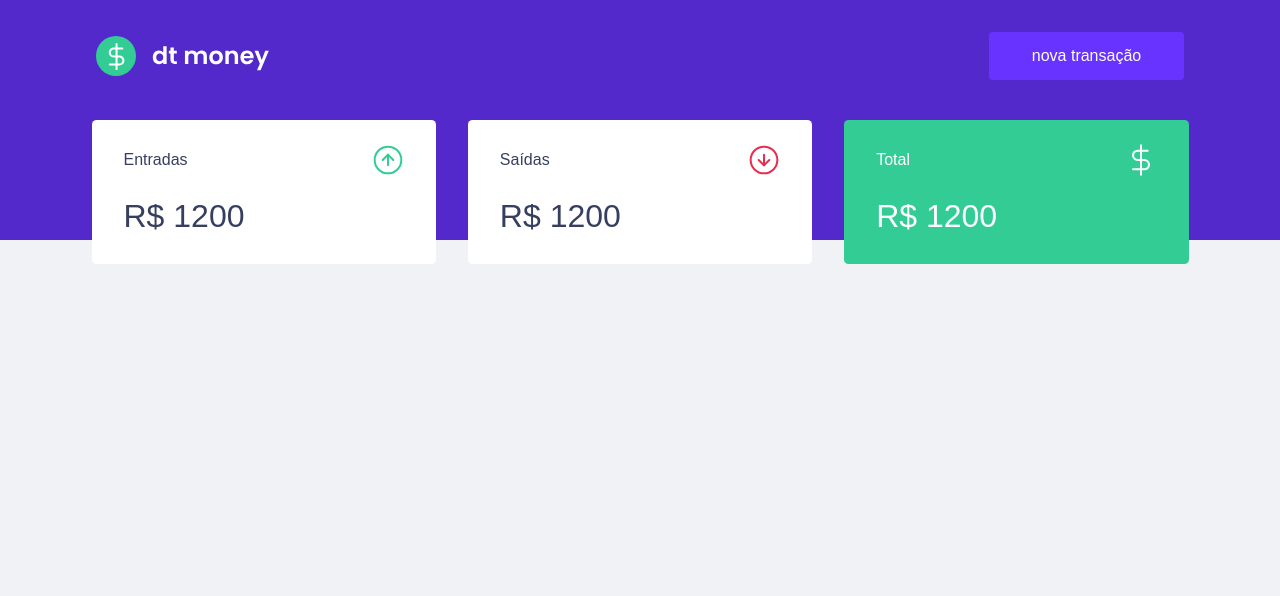
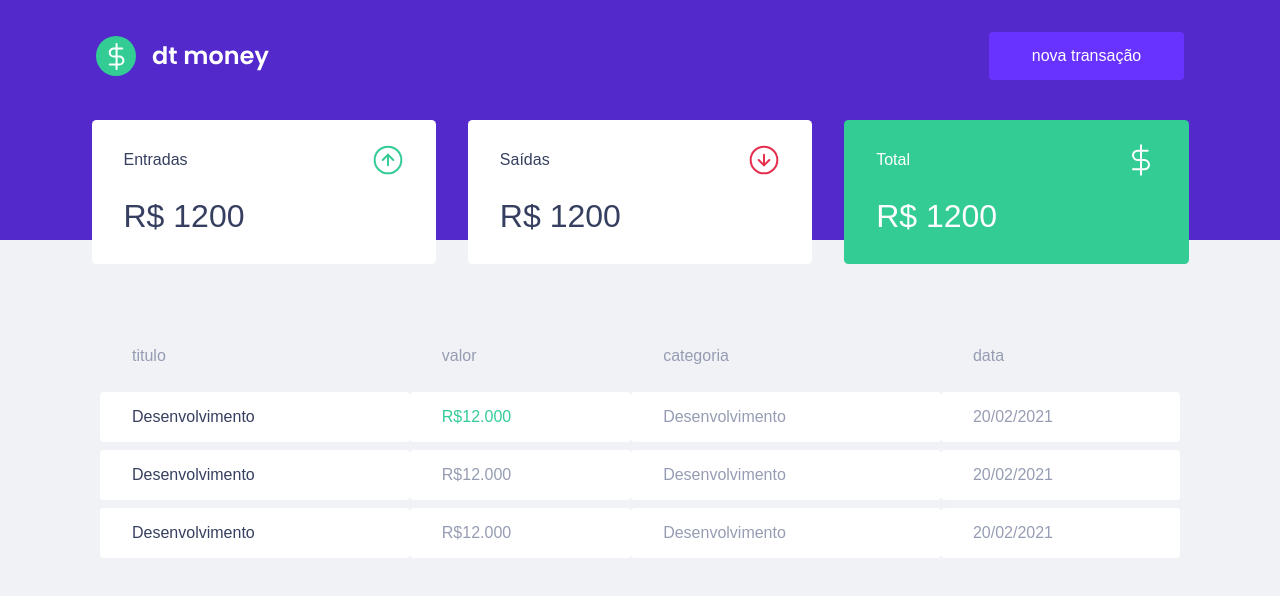
Before and after one commit to tonymatheus/dtmoney, a React (Create React App) app: page / in a window 1280 px wide. Shown: the top 596 px of the page. Built offline with nearby package versions, Linux system fonts and the light colour scheme.

Commit message:
IMplements summary and  table styles

```diff
--- a/src/App.tsx
+++ b/src/App.tsx
@@ -2,12 +2,14 @@ import React from "react";
 import { Header } from "./components/Header";
 import { Dashboard } from "./components/Dashboard";
 import { GlobalStyle } from "./styles/styles";
+import { TransactionsTable } from "./components/TransactionsTable";
 
 export function App() {
   return (
     <>
       <Header />
       <Dashboard />
+      <TransactionsTable />
       <GlobalStyle />
     </>
   );
--- a/src/components/Summary/styles.ts
+++ b/src/components/Summary/styles.ts
@@ -13,6 +13,11 @@ export const Container = styled.div`
     padding: 1.5rem 2rem;
     border-radius: 0.28rem;
     color: var(--text-title);
+    transition: 0.40s;
+
+    &:hover {
+      box-shadow: 0 0 11px rgba(33, 33, 33, 0.2);
+    }
   }
 
   header {
--- /dev/null
+++ b/src/components/TransactionsTable/index.tsx
@@ -0,0 +1,38 @@
+import { Container } from "./styles";
+
+export const TransactionsTable = () => {
+  return (
+    <Container>
+      <table>
+        <thead>
+          <tr>
+            <th>titulo</th>
+            <th>valor </th>
+            <th>categoria </th>
+            <th>data </th>
+          </tr>
+        </thead>
+        <tbody>
+          <tr>
+            <td>Desenvolvimento</td>
+            <td className="deposit">R$12.000</td>
+            <td>Desenvolvimento</td>
+            <td>20/02/2021</td>
+          </tr>{" "}
+          <tr>
+            <td>Desenvolvimento</td>
+            <td>R$12.000</td>
+            <td>Desenvolvimento</td>
+            <td>20/02/2021</td>
+          </tr>
+          <tr>
+            <td >Desenvolvimento</td>
+            <td>R$12.000</td>
+            <td>Desenvolvimento</td>
+            <td>20/02/2021</td>
+          </tr>
+        </tbody>
+      </table>
+    </Container>
+  );
+};
--- /dev/null
+++ b/src/components/TransactionsTable/styles.ts
@@ -0,0 +1,36 @@
+import styled from "styled-components";
+
+export const Container = styled.div`
+  margin-top: 4rem;
+  width: 1080px;
+  margin: auto;
+  display: flex;
+  table {
+    width: 100%;
+    border-spacing: 0 0.5rem;
+    max-width: 100;
+
+    th {
+      color: var(--text-body);
+      font-weight: 400;
+      padding: 1rem 2rem;
+      text-align: left;
+      line-height: 1.5rem;
+    }
+    td {
+      padding: 1rem 2rem;
+      border: 0;
+      background: var(--shape);
+      color: var(--text-body);
+      border-radius: 0.25rem;
+
+      &:first-child {
+          color: var(--text-title)
+      }
+
+      &.deposit{
+          color: var(--green);
+      }
+    }
+  }
+`;
```
